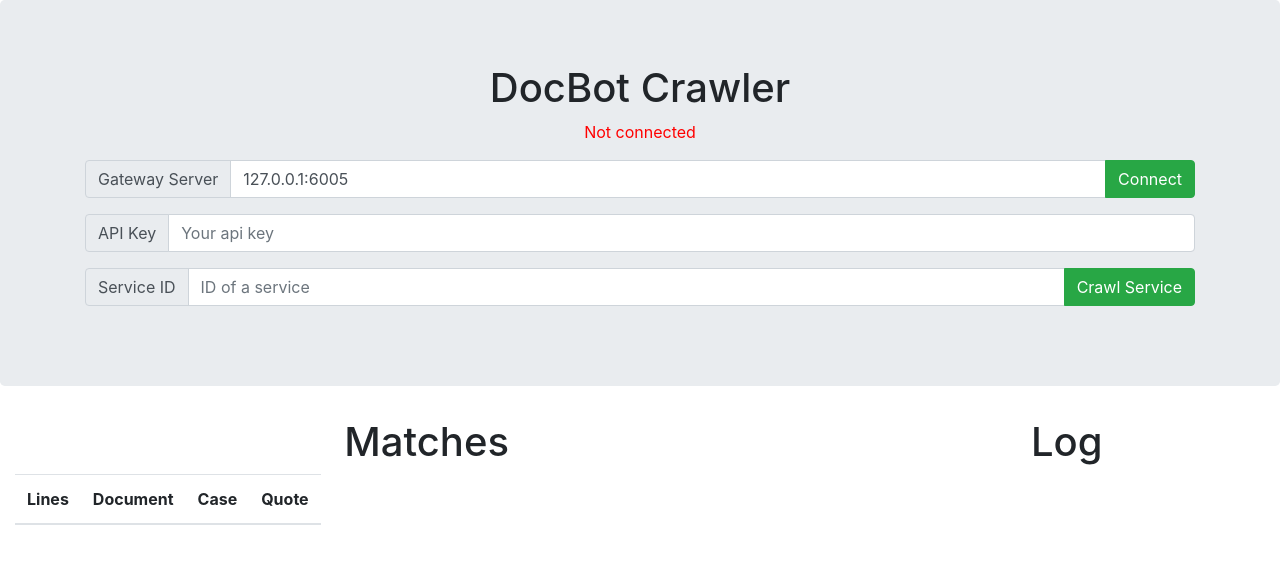
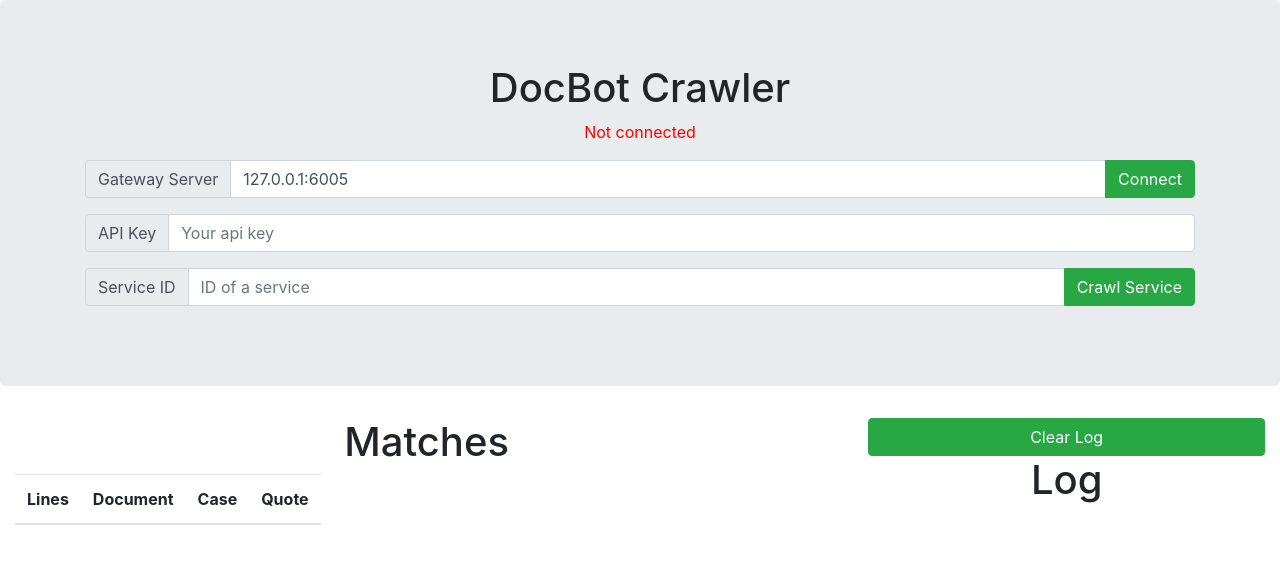
Before and after one commit to tosdr/DocBot, a website: page docs/index.html in a window 1280 px wide. Drawn offline with nearby package versions, Linux system fonts and the light colour scheme.

Commit message:
Update index.html
Add clearlog button

```diff
--- a/docs/index.html
+++ b/docs/index.html
@@ -61,6 +61,7 @@
                 </table>
             </div>
             <div class="col-4">
+                <button id="clearlog" onclick='$("#log").empty();' class="btn btn-success btn-block" type="submit">Clear Log</button>
                 <h1 class="text-center">Log</h1>
                 <pre id="log"></pre>
             </div>
```
